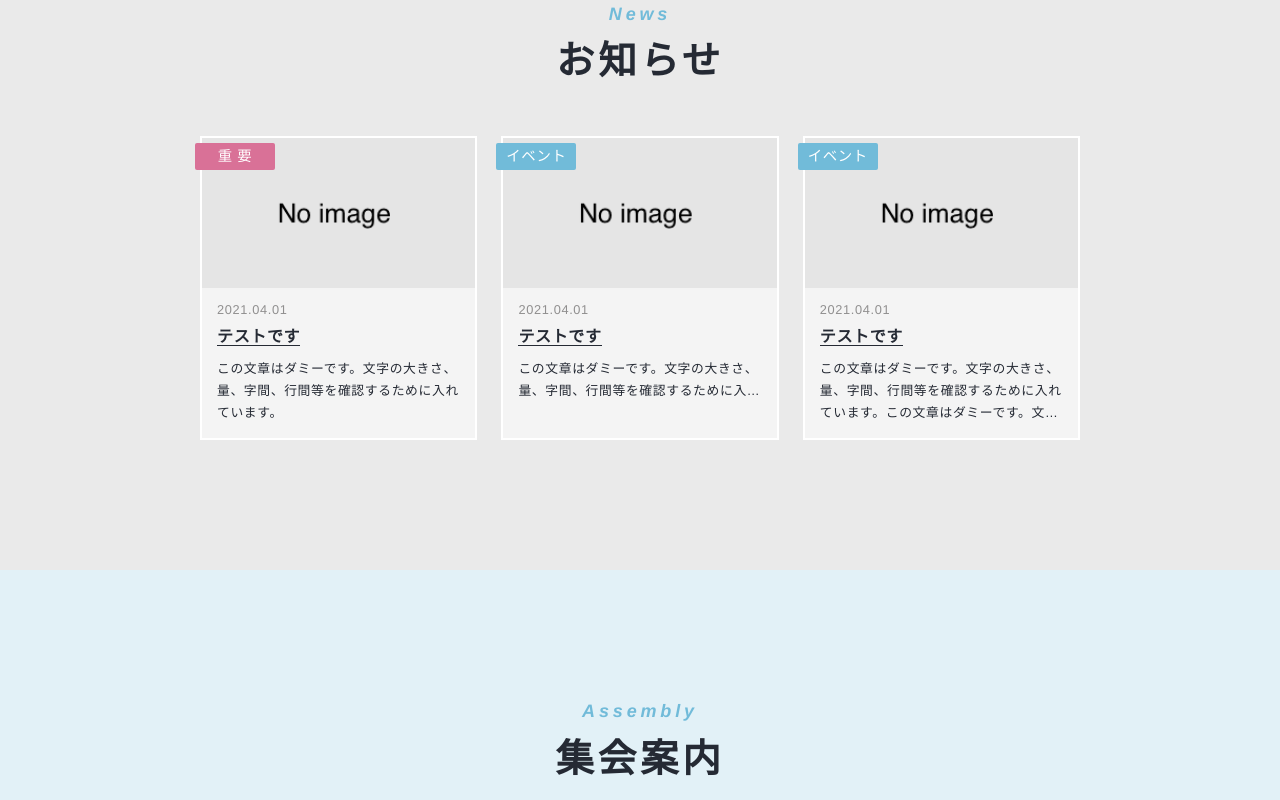
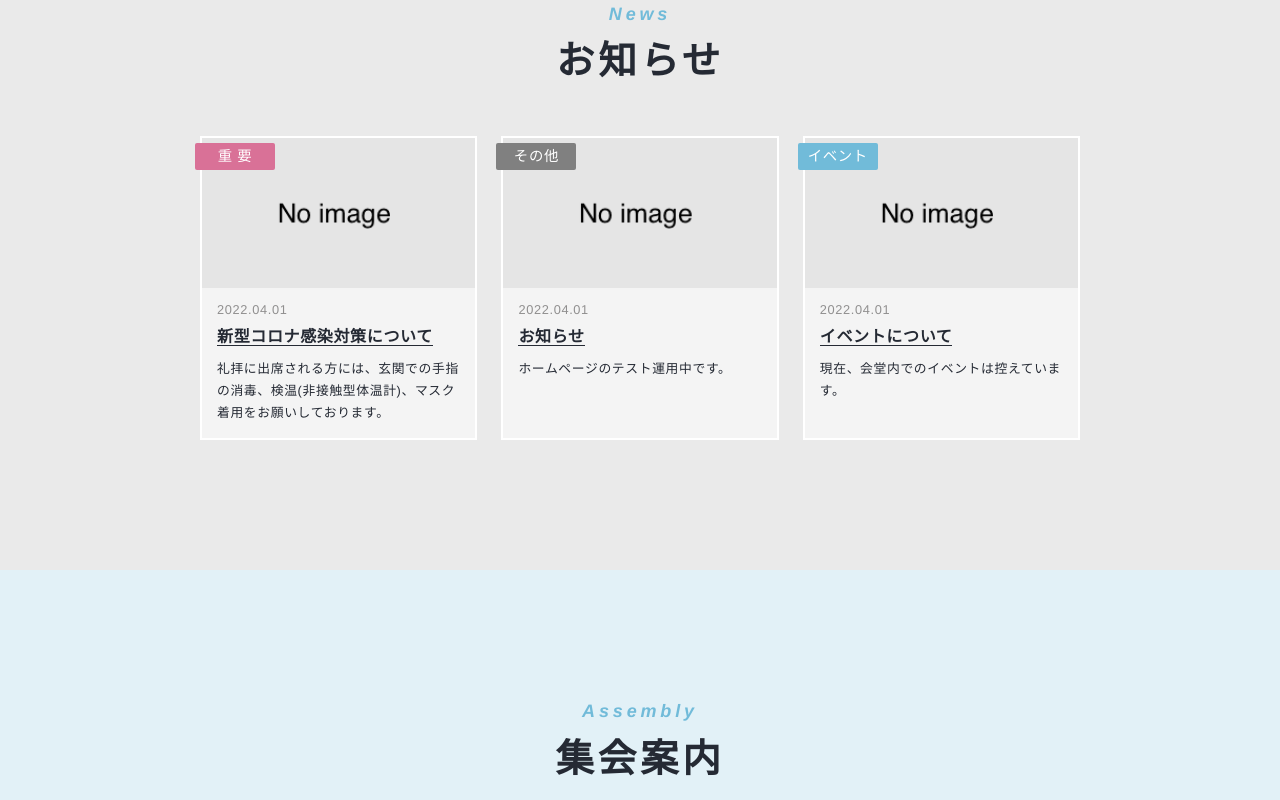
Before and after one commit to kibounooka/kibounooka.github.io, a plain HTML site: page index.html in a window 1280 px wide. Shown: the part 900-1700 px from the top of the page. Drawn offline with nearby package versions, Linux system fonts and the light colour scheme.

Commit message:
Add files via upload

```diff
--- a/index.html
+++ b/index.html
@@ -7,6 +7,7 @@
 	<link href="https://fonts.googleapis.com/icon?family=Material+Icons" rel="stylesheet">
 	<link rel="stylesheet" type="text/css" href="css/reset.css">
 	<link rel="stylesheet" type="text/css" href="css/style.css">
+	<link rel="shortcut icon" type="image/x-icon" href="images/icon.png">
 </head>
 
 <body id="index_html">
@@ -39,7 +40,7 @@
 				<div id="welcome">
 					<p>希望の丘キリスト教会のホームページへようこそ！<br>
 						埼玉県上尾市にあります、プロテスタント教会です。<br>
-						1997年に現在地に会堂を建て、隣の桶川市から移動して参りました。<br>
+						1996年に現在地に会堂を建て、隣の桶川市から移動して参りました。<br>
 						ぜひお越しください。</p>
 				</div>
 				<a class="scroll" href="#news">
@@ -54,44 +55,44 @@
 					<div class="main_wrap">
 						<h2 data-en="News"><span>お知らせ</span></h2>
 						<div class="flex_between">
-							<a href="news.html" class="item">
+							<a href="###" class="item">
 								<article class="news_item news_icon" data-type="imp">
 									<img src="images/no_image.png" alt="###">
 									<div class="item_text col_between">
 										<div class="date">
-											<span>2021.04.01</span>
+											<span>2022.04.01</span>
 										</div>
 										<div class="item_text2">
-											<h3>テストです</h3>
-											<p>この文章はダミーです。文字の大きさ、量、字間、行間等を確認するために入れています。</p>
+											<h3>新型コロナ感染対策について</h3>
+											<p>礼拝に出席される方には、玄関での手指の消毒、検温(非接触型体温計)、マスク着用をお願いしております。</p>
 										</div>
 									</div>
 								</article>
 							</a>
-							<a href="news.html" class="item">
+							<a href="###" class="item">
+								<article class="news_item news_icon" data-type="others">
+									<img src="images/no_image.png" alt="###">
+									<div class="item_text col_between">
+										<div class="date">
+											<span>2022.04.01</span>
+										</div>
+										<div class="item_text2">
+											<h3>お知らせ</h3>
+											<p>ホームページのテスト運用中です。</p>
+										</div>
+									</div>
+								</article>
+							</a>
+							<a href="###" class="item">
 								<article class="news_item news_icon" data-type="event">
 									<img src="images/no_image.png" alt="###">
 									<div class="item_text col_between">
 										<div class="date">
-											<span>2021.04.01</span>
+											<span>2022.04.01</span>
 										</div>
 										<div class="item_text2">
-											<h3>テストです</h3>
-											<p>この文章はダミーです。文字の大きさ、量、字間、行間等を確認するために入…</p>
-										</div>
-									</div>
-								</article>
-							</a>
-							<a href="news.html" class="item">
-								<article class="news_item news_icon" data-type="event">
-									<img src="images/no_image.png" alt="###">
-									<div class="item_text col_between">
-										<div class="date">
-											<span>2021.04.01</span>
-										</div>
-										<div class="item_text2">
-											<h3>テストです</h3>
-											<p>この文章はダミーです。文字の大きさ、量、字間、行間等を確認するために入れています。この文章はダミーです。文…</p>
+											<h3>イベントについて</h3>
+											<p>現在、会堂内でのイベントは控えています。</p>
 										</div>
 									</div>
 								</article>
@@ -319,7 +320,7 @@
 							</div>
 						</div>
 					</div>
-					<small>©︎2021希望の丘キリスト教会</small>
+					<small>©︎2022希望の丘キリスト教会</small>
 					<a href="https://www.form-mailer.jp/?utm_source=usersite&utm_medium=banner&utm_campaign=banner-link-Installation&utm_content=banner_g04.gif" target="_blank"><img src="https://www.form-mailer.jp/img/banner_g04.gif" alt="SSL標準装備の無料メールフォーム作成・管理ツール｜フォームメーラー" border="0" /></a>
 				</div>
 			</div>
```
Also changed, not shown: about_us.html (+1 -1 lines), news.html (+1 -1 lines), news_list.html (+1 -1 lines).
